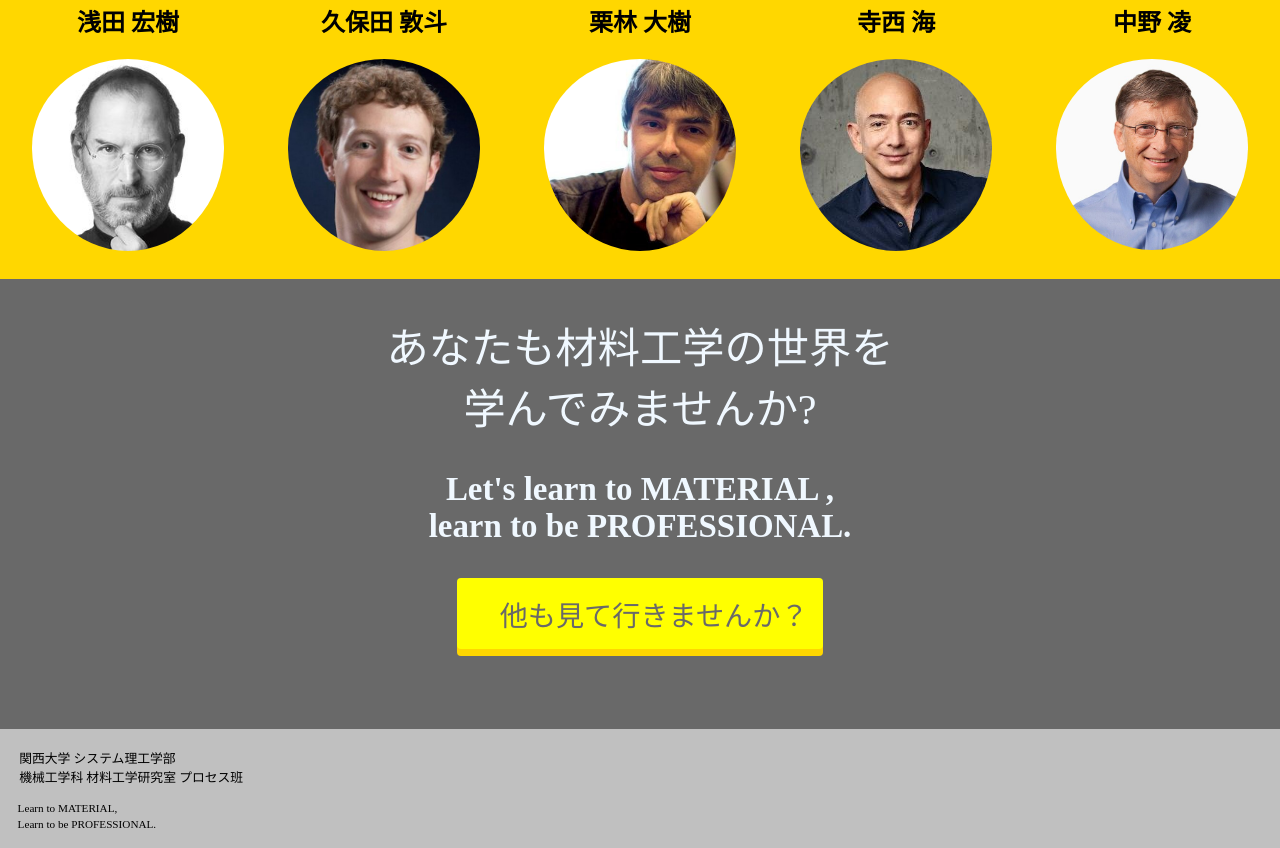
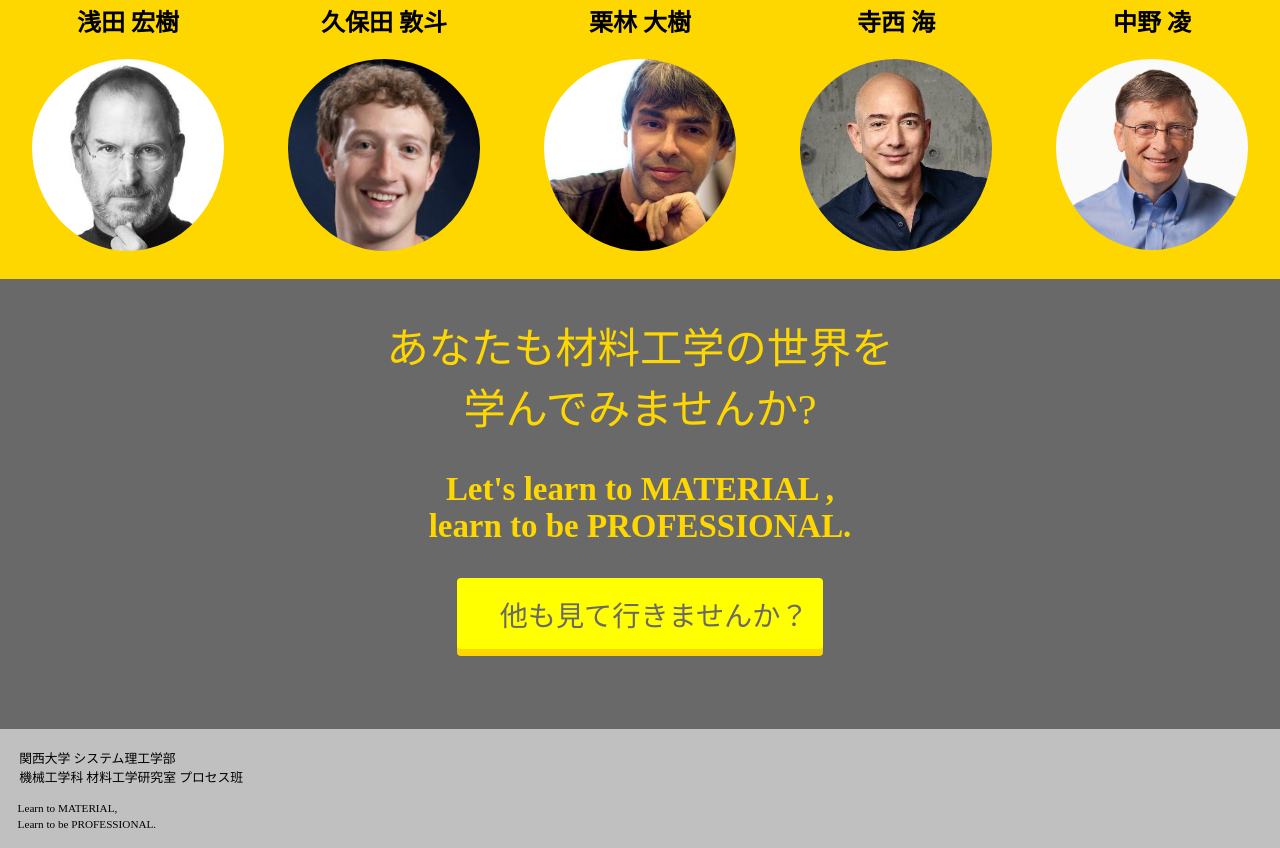
Before and after one commit to KA60KD62/KZP, a plain HTML site: page HTML/member.html in a window 1280 px wide. Shown: the part 1375-2223 px from the top of the page. Drawn offline with nearby package versions, Linux system fonts and the light colour scheme.

Commit message:
Update member1.css

```diff
--- a/CSS/member1.css
+++ b/CSS/member1.css
@@ -189,7 +189,7 @@ header{
   font-size:2.2vmax;
 }
 #link-font{
-  color:aliceblue;
+  color:gold;
   font-size:2.2vmax;
 }
 /*メッセージ全体*/
```
